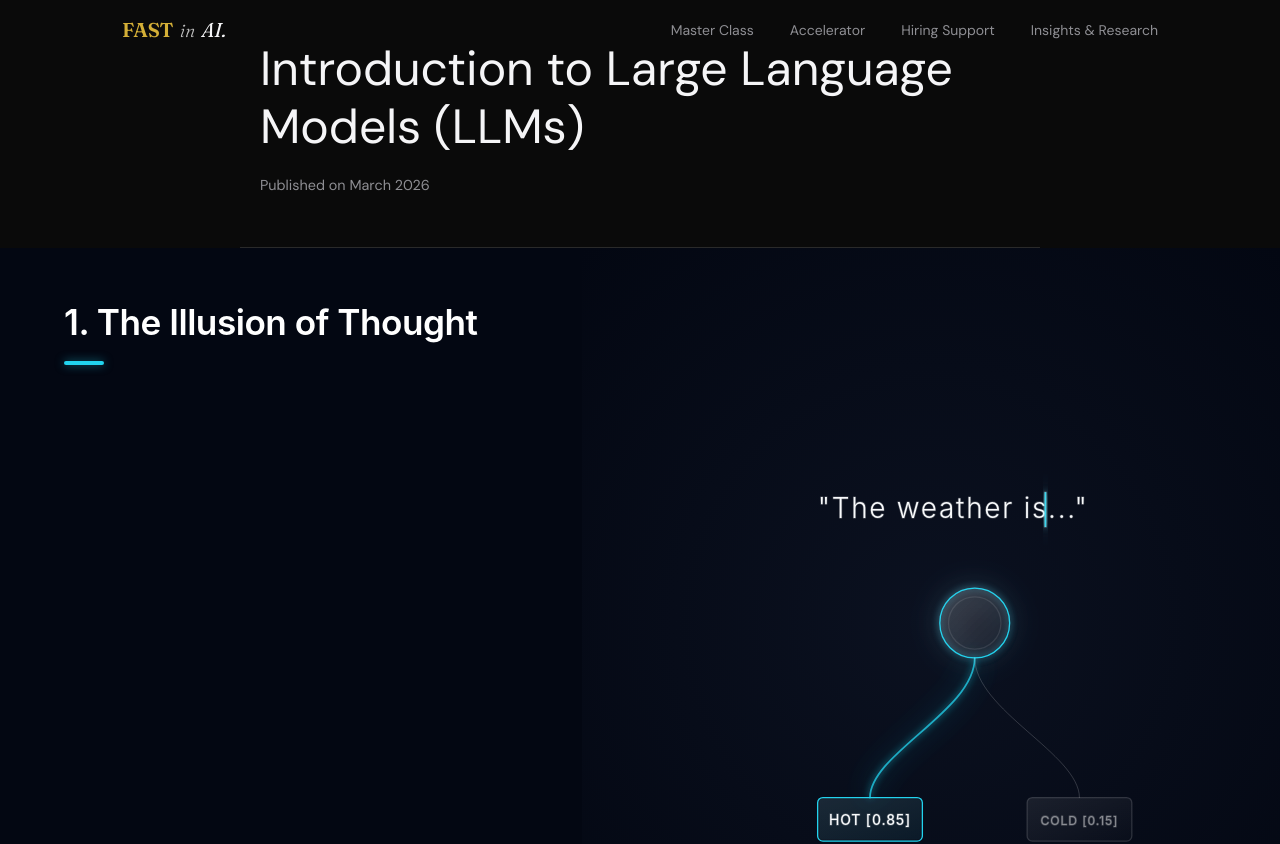
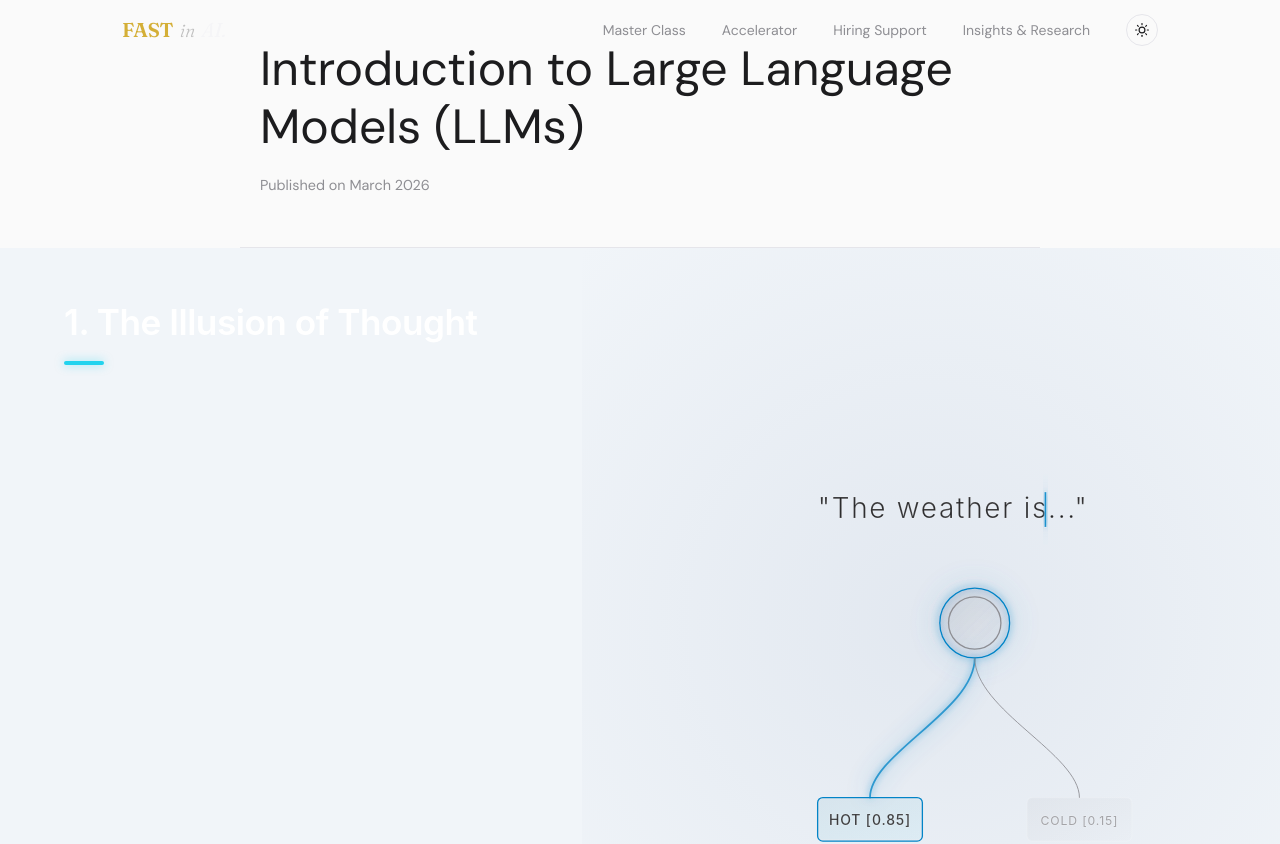
Before and after one commit to iampraveenvemula/fastinai, a React (Vite) app: page /blog/understanding-llm-models-complete-guide in a window 1280 px wide. Shown: the top 844 px of the page. Built offline with nearby package versions, Linux system fonts and the light colour scheme.

Commit message:
Implement global Light/Dark mode toggle with CSS Variables and React Context

```diff
--- a/src/components/LLMMovie.jsx
+++ b/src/components/LLMMovie.jsx
@@ -161,7 +161,7 @@ const SceneBlock = ({ data, index }) => {
 
 export default function LLMMovie() {
   return (
-    <div style={{ background: '#030712', width: '100%', marginLeft: 'calc(-50vw + 50%)' }}>
+    <div style={{ background: 'var(--bg-deep)', width: '100%', marginLeft: 'calc(-50vw + 50%)' }}>
 
 
 
@@ -173,7 +173,7 @@ export default function LLMMovie() {
       </div>
 
       {/* End Credits Spacer */}
-      <div style={{ height: '50vh', background: '#030712', display: 'flex', alignItems: 'center', justifyContent: 'center' }}>
+      <div style={{ height: '50vh', background: 'var(--bg-deep)', display: 'flex', alignItems: 'center', justifyContent: 'center' }}>
          <h2 style={{ fontFamily: 'Fraunces, serif', color: 'var(--text-muted)', fontWeight: 300 }}>End of Sequence</h2>
       </div>
 
--- a/src/components/MovieScenes.jsx
+++ b/src/components/MovieScenes.jsx
@@ -12,10 +12,10 @@ const glassTheme = {
 };
 
 const colors = {
-  cyan: "#22d3ee",
-  violet: "#a78bfa",
+  cyan: "var(--accent-cyan)",
+  violet: "var(--accent-violet)",
   blue: "#3b82f6",
-  white: "#f8fafc",
+  white: "var(--text)",
   glassFill: "url(#glass-gradient)",
   glassStroke: "rgba(255, 255, 255, 0.15)",
 };
@@ -42,8 +42,8 @@ export const Defs = () => (
       </feMerge>
     </filter>
     <linearGradient id="glass-gradient" x1="0" y1="0" x2="1" y2="1">
-      <stop offset="0%" stopColor="rgba(255,255,255,0.08)" />
-      <stop offset="100%" stopColor="rgba(255,255,255,0.01)" />
+      <stop offset="0%" stopColor="var(--text-muted)" stopOpacity="0.08" />
+      <stop offset="100%" stopColor="var(--text-muted)" stopOpacity="0.01" />
     </linearGradient>
     <linearGradient id="fade-right" x1="0" y1="0" x2="1" y2="0">
       <stop offset="0%" stopColor={colors.white} stopOpacity="0" />
@@ -79,7 +79,7 @@ export const Scene1Autocomplete = ({ progress }) => {
          {/* Central Node */}
          <motion.g style={{ scale: nodeScale, opacity: nodeOpacity }}>
            <circle cx="0" cy="0" r="40" fill={colors.glassFill} stroke={colors.cyan} filter="url(#glow-cyan)" />
-           <circle cx="0" cy="0" r="30" fill="none" stroke="rgba(255,255,255,0.1)" />
+           <circle cx="0" cy="0" r="30" fill="none" stroke="var(--text-muted)" />
          </motion.g>
 
          {/* The Typed Text */}
@@ -91,7 +91,7 @@ export const Scene1Autocomplete = ({ progress }) => {
 
          {/* Fiber Optic Data Lines */}
          <motion.path d="M 0 40 C 0 100 -120 150 -120 200" stroke={colors.cyan} strokeWidth="2" strokeDasharray="1000" style={{ strokeDashoffset: dashOffset }} opacity="0.8" filter="url(#glow-cyan)" />
-         <motion.path d="M 0 40 C 0 100 120 150 120 200" stroke="rgba(255,255,255,0.2)" strokeWidth="1" strokeDasharray="1000" style={{ strokeDashoffset: dashOffset }} />
+         <motion.path d="M 0 40 C 0 100 120 150 120 200" stroke="var(--text-muted)" strokeWidth="1" strokeDasharray="1000" style={{ strokeDashoffset: dashOffset }} />
 
          {/* Hot Branch (High Probability) */}
          <motion.g style={{ scale: branchScale, opacity: branchOpacity, originX: "-120px", originY: "200px" }}>
@@ -103,7 +103,7 @@ export const Scene1Autocomplete = ({ progress }) => {
          {/* Cold Branch */}
          <motion.g style={{ scale: branchScale, opacity: branchOpacity, originX: "120px", originY: "200px" }}>
             <rect x="60" y="200" width="120" height="50" rx="6" fill={colors.glassFill} stroke={colors.glassStroke} />
-            <text x="120" y="232" textAnchor="middle" fontSize="14" fill="rgba(255,255,255,0.4)" letterSpacing="1">COLD [0.15]</text>
+            <text x="120" y="232" textAnchor="middle" fontSize="14" fill="var(--text-muted)" letterSpacing="1">COLD [0.15]</text>
          </motion.g>
       </g>
     </svg>
@@ -126,22 +126,22 @@ export const Scene2Evolution = ({ progress }) => {
       <g transform="translate(150, 300)">
 
         {/* Main Neural River */}
-        <motion.line x1="0" y1="0" x2={lineLength} y2="0" stroke="rgba(255,255,255,0.2)" strokeWidth="1" />
+        <motion.line x1="0" y1="0" x2={lineLength} y2="0" stroke="var(--text-muted)" strokeWidth="1" />
         <motion.line x1="0" y1="0" x2={lineLength} y2="0" stroke="url(#fade-right)" strokeWidth="8" style={{ opacity: 0.1 }} />
 
         {/* N-Grams */}
         <motion.g style={{ opacity: node1Opacity }} transform="translate(100, 0)">
           <circle cx="0" cy="0" r="12" fill={colors.glassFill} stroke={colors.glassStroke} />
-          <circle cx="0" cy="0" r="4" fill="rgba(255,255,255,0.4)" stroke="none" />
-          <text x="0" y="35" textAnchor="middle" fill="rgba(255,255,255,0.4)" fontSize="12">1990s</text>
-          <text x="0" y="-25" textAnchor="middle" fill="rgba(255,255,255,0.8)" fontSize="14" fontWeight="600" letterSpacing="2">N-GRAMS</text>
+          <circle cx="0" cy="0" r="4" fill="var(--text-muted)" stroke="none" />
+          <text x="0" y="35" textAnchor="middle" fill="var(--text-muted)" fontSize="12">1990s</text>
+          <text x="0" y="-25" textAnchor="middle" fill="var(--text)" fontSize="14" fontWeight="600" letterSpacing="2">N-GRAMS</text>
         </motion.g>
 
         {/* Neural Embeddings */}
         <motion.g style={{ opacity: node2Opacity }} transform="translate(300, 0)">
           <circle cx="0" cy="0" r="16" fill={colors.glassFill} stroke={colors.violet} filter="url(#glow-violet)" opacity="0.4" />
           <circle cx="0" cy="0" r="12" fill={colors.glassFill} stroke={colors.violet} />
-          <text x="0" y="35" textAnchor="middle" fill="rgba(255,255,255,0.4)" fontSize="12">2013</text>
+          <text x="0" y="35" textAnchor="middle" fill="var(--text-muted)" fontSize="12">2013</text>
           <text x="0" y="-25" textAnchor="middle" fill={colors.white} fontSize="14" fontWeight="600" letterSpacing="2">EMBEDDINGS (RNN)</text>
         </motion.g>
 
@@ -149,7 +149,7 @@ export const Scene2Evolution = ({ progress }) => {
         <motion.g style={{ opacity: node3Opacity }} transform="translate(500, 0)">
           <circle cx="0" cy="0" r="24" fill={colors.glassFill} stroke={colors.cyan} filter="url(#glow-cyan)" opacity="0.6"/>
           <circle cx="0" cy="0" r="16" fill={colors.cyan} stroke="none" />
-          <text x="0" y="45" textAnchor="middle" fill="rgba(255,255,255,0.4)" fontSize="12">2017</text>
+          <text x="0" y="45" textAnchor="middle" fill="var(--text-muted)" fontSize="12">2017</text>
           <text x="0" y="-35" textAnchor="middle" fill={colors.cyan} fontSize="18" fontWeight="bold" letterSpacing="2" filter="url(#glow-cyan)">TRANSFORMER</text>
 
           {/* Energy Pulse */}
@@ -174,18 +174,18 @@ export const Scene3Attention = ({ progress }) => {
       <g transform="translate(450, 300)">
 
         {/* Sentence Grid Layout (Modern typography) */}
-        <text x="-250" y="-50" fontSize="20" fill="rgba(255,255,255,0.4)">The</text>
+        <text x="-250" y="-50" fontSize="20" fill="var(--text-muted)">The</text>
         <rect x="-180" y="-80" width="140" height="40" rx="6" fill={colors.glassFill} stroke={colors.glassStroke} />
         <text x="-110" y="-55" textAnchor="middle" fontSize="20" fill={colors.white} fontWeight="500">astronaut</text>
 
-        <text x="0" y="-50" textAnchor="middle" fontSize="20" fill="rgba(255,255,255,0.4)">finally</text>
+        <text x="0" y="-50" textAnchor="middle" fontSize="20" fill="var(--text-muted)">finally</text>
 
         <rect x="80" y="-80" width="120" height="40" rx="6" fill="rgba(34, 211, 238, 0.05)" stroke={colors.cyan} filter="url(#glow-cyan)" opacity="0.5"/>
         <rect x="80" y="-80" width="120" height="40" rx="6" fill="none" stroke={colors.cyan} />
         <text x="140" y="-55" textAnchor="middle" fontSize="20" fill={colors.cyan} fontWeight="600">boarded</text>
 
-        <text x="-150" y="50" fontSize="20" fill="rgba(255,255,255,0.4)">the</text>
-        <text x="-50" y="50" fontSize="20" fill="rgba(255,255,255,0.6)">rocket</text>
+        <text x="-150" y="50" fontSize="20" fill="var(--text-muted)">the</text>
+        <text x="-50" y="50" fontSize="20" fill="var(--text-muted)">rocket</text>
 
         <rect x="80" y="20" width="80" height="40" rx="6" fill={colors.glassFill} stroke={colors.glassStroke} />
         <text x="120" y="45" textAnchor="middle" fontSize="20" fill={colors.white} fontWeight="500">she</text>
@@ -200,7 +200,7 @@ export const Scene3Attention = ({ progress }) => {
         {/* Weak Attention */}
         <motion.path
           d="M 140 -40 C 140 0 -30 -10 -30 30"
-          stroke="rgba(255,255,255,0.2)" strokeWidth="1.5" strokeDasharray="4 4"
+          stroke="var(--text-muted)" strokeWidth="1.5" strokeDasharray="4 4"
           style={{ strokeDashoffset: lineDraw }}
         />
 
@@ -241,7 +241,7 @@ export const Scene4Tokens = ({ progress }) => {
 
         {/* Data Chips (Tokens) */}
         <motion.g style={{ x: useTransform(splitOffset, v => -v), opacity: tokenOpacity }}>
-          <rect x="-200" y="60" width="100" height="40" rx="4" fill={colors.glassFill} stroke="rgba(255,255,255,0.2)" />
+          <rect x="-200" y="60" width="100" height="40" rx="4" fill={colors.glassFill} stroke="var(--text-muted)" />
           <text x="-150" y="85" textAnchor="middle" fill={colors.white} fontSize="12" letterSpacing="1" fontWeight="500">TOKEN_42</text>
         </motion.g>
 
@@ -252,7 +252,7 @@ export const Scene4Tokens = ({ progress }) => {
         </motion.g>
 
         <motion.g style={{ x: splitOffset, opacity: tokenOpacity }}>
-          <rect x="100" y="60" width="100" height="40" rx="4" fill={colors.glassFill} stroke="rgba(255,255,255,0.2)" />
+          <rect x="100" y="60" width="100" height="40" rx="4" fill={colors.glassFill} stroke="var(--text-muted)" />
           <text x="150" y="85" textAnchor="middle" fill={colors.white} fontSize="12" letterSpacing="1" fontWeight="500">TOKEN_03</text>
         </motion.g>
 
@@ -281,7 +281,7 @@ export const Scene5Context = ({ progress }) => {
       <g transform="translate(450, 300)">
 
         {/* Working Node Array Base */}
-        <rect x="-160" y="40" width="320" height="12" rx="6" fill={colors.glassFill} stroke="rgba(255,255,255,0.1)" />
+        <rect x="-160" y="40" width="320" height="12" rx="6" fill={colors.glassFill} stroke="var(--text-muted)" />
         <text x="0" y="75" textAnchor="middle" fill="rgba(255,255,255,0.3)" fontSize="12" letterSpacing="4" fontWeight="600">CONTEXT WINDOW (BUFFER)</text>
 
         {/* Initial Overloading Block */}
@@ -325,10 +325,10 @@ export const Scene6Decision = ({ progress }) => {
         <text x="0" y="5" textAnchor="middle" fill={colors.white} fontSize="14" fontWeight="600" letterSpacing="2">THE TASK</text>
 
         {/* Fast Path */}
-        <motion.path d="M -60 0 C -200 0 -200 100 -200 150" stroke="rgba(255,255,255,0.2)" strokeWidth="2" strokeDasharray="500" style={{ strokeDashoffset: lineDraw1 }} />
+        <motion.path d="M -60 0 C -200 0 -200 100 -200 150" stroke="var(--text-muted)" strokeWidth="2" strokeDasharray="500" style={{ strokeDashoffset: lineDraw1 }} />
         <motion.g style={{ opacity: node1Op }} transform="translate(-200, 150)">
           <rect x="-70" y="0" width="140" height="40" rx="6" fill={colors.glassFill} stroke={colors.glassStroke} />
-          <text x="0" y="15" textAnchor="middle" fill="rgba(255,255,255,0.4)" fontSize="10" fontWeight="600">HIGH THROUGHPUT</text>
+          <text x="0" y="15" textAnchor="middle" fill="var(--text-muted)" fontSize="10" fontWeight="600">HIGH THROUGHPUT</text>
           <text x="0" y="30" textAnchor="middle" fill={colors.white} fontSize="12" fontWeight="500">Gemini Flash</text>
         </motion.g>
 
--- a/src/components/Navbar.jsx
+++ b/src/components/Navbar.jsx
@@ -1,9 +1,11 @@
 import { useEffect, useRef, useState } from 'react'
 import { LogoInline } from './AnimatedLogo'
+import { useTheme } from './ThemeContext'
 
 export default function Navbar() {
     const [scrolled, setScrolled] = useState(false)
     const [menuOpen, setMenuOpen] = useState(false)
+    const { theme, toggleTheme } = useTheme()
 
     useEffect(() => {
         const onScroll = () => setScrolled(window.scrollY > 32)
@@ -27,7 +29,7 @@ export default function Navbar() {
                     <LogoInline size="navbar" />
                 </a>
 
-                {/* Desktop nav */}
+                {/* Desktop nav & Theme Button */}
                 <div className="hidden md:flex" style={{ alignItems: 'center', gap: 36 }}>
                     {[{name: 'Master Class', id: 'master-class'}, {name: 'Accelerator', id: 'accelerator'}, {name: 'Hiring Support', id: 'hiring-support'}, {name: 'Insights & Research', id: 'blog'}].map(l => (
                         <a key={l.name} href={`/#${l.id}`} style={{
@@ -39,6 +41,20 @@ export default function Navbar() {
                             onMouseLeave={e => e.target.style.color = 'var(--text-muted)'}
                         >{l.name}</a>
                     ))}
+
+                    <button onClick={toggleTheme} style={{
+                        background: 'transparent', border: '1px solid var(--border)',
+                        borderRadius: '50%', width: '32px', height: '32px',
+                        display: 'flex', alignItems: 'center', justifyContent: 'center',
+                        cursor: 'pointer', color: 'var(--text)', transition: 'all 0.2s',
+                        outline: 'none'
+                    }} aria-label="Toggle Theme">
+                        {theme === 'dark' ? (
+                            <svg width="14" height="14" viewBox="0 0 24 24" fill="none" stroke="currentColor" strokeWidth="2" strokeLinecap="round" strokeLinejoin="round"><path d="M21 12.79A9 9 0 1 1 11.21 3 7 7 0 0 0 21 12.79z"></path></svg>
+                        ) : (
+                            <svg width="14" height="14" viewBox="0 0 24 24" fill="none" stroke="currentColor" strokeWidth="2" strokeLinecap="round" strokeLinejoin="round"><circle cx="12" cy="12" r="5"></circle><line x1="12" y1="1" x2="12" y2="3"></line><line x1="12" y1="21" x2="12" y2="23"></line><line x1="4.22" y1="4.22" x2="5.64" y2="5.64"></line><line x1="18.36" y1="18.36" x2="19.78" y2="19.78"></line><line x1="1" y1="12" x2="3" y2="12"></line><line x1="21" y1="12" x2="23" y2="12"></line><line x1="4.22" y1="19.78" x2="5.64" y2="18.36"></line><line x1="18.36" y1="5.64" x2="19.78" y2="4.22"></line></svg>
+                        )}
+                    </button>
                 </div>
 
                 {/* Mobile */}
--- /dev/null
+++ b/src/components/ThemeContext.jsx
@@ -0,0 +1,46 @@
+import React, { createContext, useContext, useEffect, useState } from 'react';
+
+const ThemeContext = createContext();
+
+export const useTheme = () => useContext(ThemeContext);
+
+export const ThemeProvider = ({ children }) => {
+  const [theme, setTheme] = useState('dark'); // Default to dark aesthetic
+
+  useEffect(() => {
+    // Check localStorage or system preference on mount
+    const savedTheme = localStorage.getItem('fastinai-theme');
+    if (savedTheme) {
+      setTheme(savedTheme);
+      if (savedTheme === 'light') {
+        document.documentElement.classList.add('light');
+      }
+    } else if (window.matchMedia && window.matchMedia('(prefers-color-scheme: light)').matches) {
+      setTheme('light');
+      document.documentElement.classList.add('light');
+    }
+  }, []);
+
+  const toggleTheme = () => {
+    setTheme((prevTheme) => {
+      const newTheme = prevTheme === 'dark' ? 'light' : 'dark';
+
+      // Update DOM for CSS variable swap
+      if (newTheme === 'light') {
+        document.documentElement.classList.add('light');
+      } else {
+        document.documentElement.classList.remove('light');
+      }
+
+      // Persist choice
+      localStorage.setItem('fastinai-theme', newTheme);
+      return newTheme;
+    });
+  };
+
+  return (
+    <ThemeContext.Provider value={{ theme, toggleTheme }}>
+      {children}
+    </ThemeContext.Provider>
+  );
+};
--- a/src/index.css
+++ b/src/index.css
@@ -3,8 +3,10 @@
 
 /* ─── Minimal Elegant Design System ──────────────────────────── */
 :root {
+  /* DARK MODE (Default) */
   --bg: #0A0A0A; /* Deep Onyx */
-  --bg-alt: #121212;
+  --bg-deep: #030712; /* Absolute space black for scenes */
+  --bg-glow: #0B1120; /* Deep Cyan-navy glow */
   --surface: #1A1A1A;
   --border: #2A2A2A;
   --border-mid: #404040;
@@ -23,6 +25,33 @@
 
   --font-display: 'Fraunces', 'Georgia', serif;
   --font-body: 'DM Sans', system-ui, sans-serif;
+
+  /* Scene Accents */
+  --accent-cyan: #22d3ee;
+  --accent-violet: #a78bfa;
+}
+
+.light {
+  /* LIGHT MODE (Overrides) */
+  --bg: #FAFAFA; /* Off-white page back */
+  --bg-deep: #F1F5F9; /* Slate 100 for scenes */
+  --bg-glow: #E2E8F0; /* Slate 200 center glow */
+  --surface: #FFFFFF;
+  --border: #E5E5EA;
+  --border-mid: #D1D1D6;
+
+  --primary: #B38728; /* Deeper gold for contrast */
+  --secondary: #8E8E93;
+  --accent: #B38728;
+
+  --text: #1C1C1E; /* Heavy slate for main headings */
+  --text-body: #3A3A3C;
+  --text-muted: #8E8E93;
+  --text-light: #AEAEB2;
+
+  /* Scene Accents - Deeper for visibility on light gray */
+  --accent-cyan: #0284c7; /* Sky 600 */
+  --accent-violet: #7e22ce; /* Purple 700 */
 }
 
 /* ─── Reset ──────────────────────────────────────────────────── */
@@ -353,7 +382,7 @@ body {
   position: relative;
   width: 100vw;
   margin-left: calc(-50vw + 50%);
-  background: #030712;
+  background: var(--bg-deep);
   min-height: 140vh; /* Shorter scroll height on mobile for smoother flow */
 }
 
@@ -367,7 +396,7 @@ body {
   display: flex;
   align-items: center;
   justify-content: center;
-  background: radial-gradient(circle at center, #0B1120 0%, #030712 100%);
+  background: radial-gradient(circle at center, var(--bg-glow) 0%, var(--bg-deep) 100%);
   overflow: hidden;
   border-bottom: 1px solid rgba(255, 255, 255, 0.05);
 }
@@ -378,7 +407,7 @@ body {
   top: 50px; /* Sits tightly under the Navbar just like the visual */
   width: 100%;
   padding: 15px 5%;
-  background: linear-gradient(to bottom, #030712 80%, transparent 100%);
+  background: linear-gradient(to bottom, var(--bg-deep) 80%, transparent 100%);
   z-index: 20;
 }
 
@@ -390,7 +419,7 @@ body {
   width: 100%;
   padding: 20px 5%;
   padding-bottom: 10vh;
-  background: #030712;
+  background: var(--bg-deep);
   min-height: calc(60vh - 50px);
 }
 
--- a/src/main.jsx
+++ b/src/main.jsx
@@ -4,12 +4,14 @@ import BlogPost from './components/BlogPost'
 import { StrictMode } from 'react'
 import { createRoot } from 'react-dom/client'
 import { BrowserRouter, Routes, Route } from 'react-router-dom'
+import { ThemeProvider } from './components/ThemeContext'
 
 // Import blog post content
 import llmGuideContent from './content/blog/understanding-llm-models-complete-guide.md?raw'
 
 createRoot(document.getElementById('root')).render(
   <StrictMode>
+    <ThemeProvider>
       <BrowserRouter>
         <Routes>
           <Route path="/" element={<App />} />
@@ -22,5 +24,6 @@ createRoot(document.getElementById('root')).render(
           } />
         </Routes>
       </BrowserRouter>
+    </ThemeProvider>
   </StrictMode>,
 )
```
Lines whose indentation alone changed are shown as unchanged.
